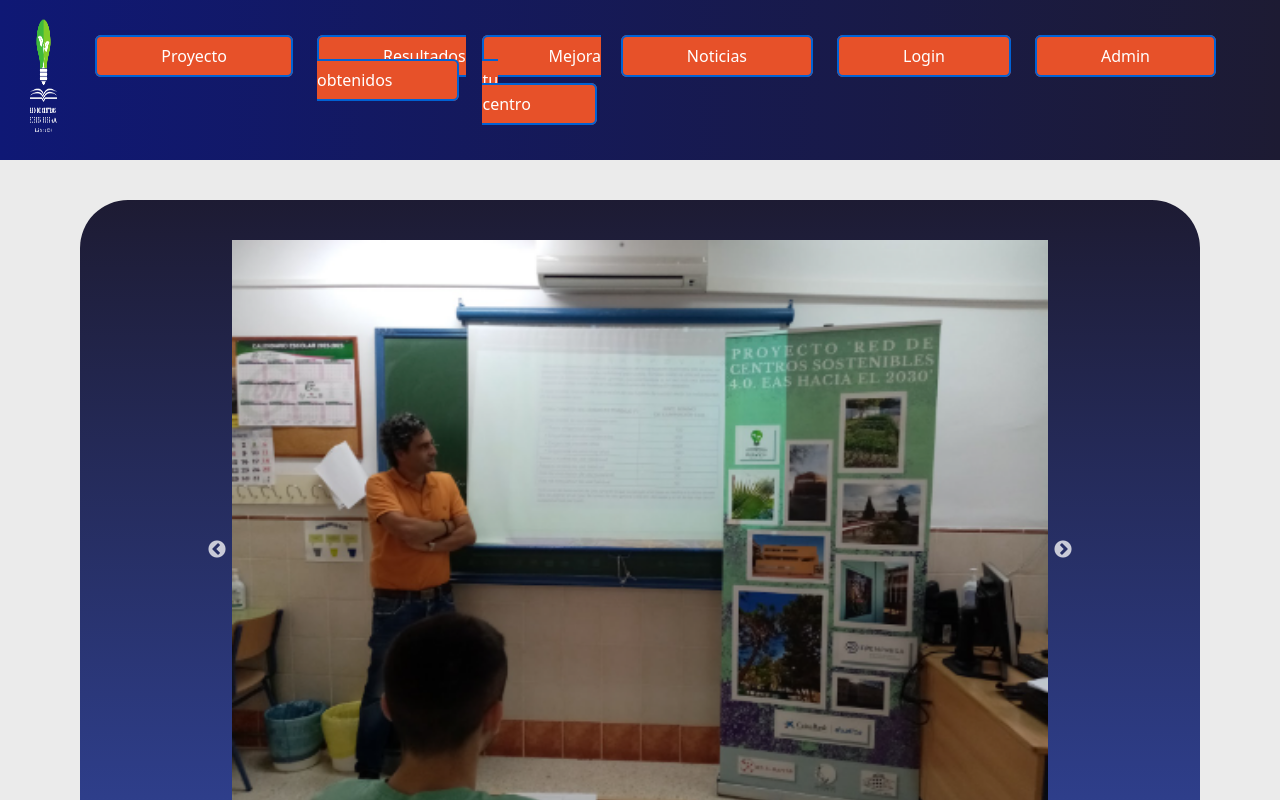
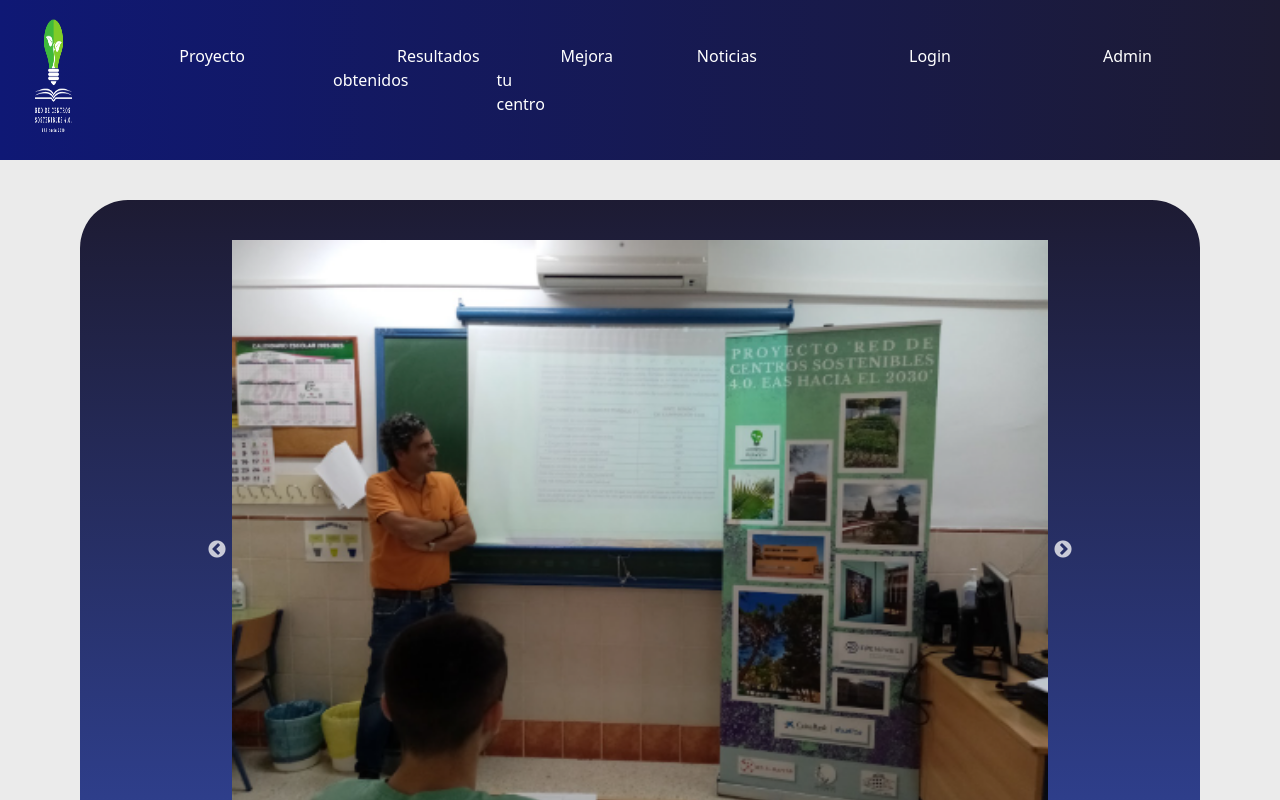
Before and after one commit to Sellsword9/dualiza, a React (Vite) app in the folder frontend/: page / in a window 1280 px wide. Shown: the top 800 px of the page. Built offline with nearby package versions, Linux system fonts and the light colour scheme.

Commit message:
nuevos cambios

```diff
--- a/frontend/src/components/Header.jsx
+++ b/frontend/src/components/Header.jsx
@@ -1,6 +1,5 @@
 import { Link } from 'react-router-dom';
 import Logo from '../assets/LogoNegativoNoFondo.png'; // Importa la imagen del logo
-
 
 const Header = ({ isLogged, role, setUsuarioAutenticado }) => {
   const usuarioAutenticado = isLogged;
@@ -9,67 +8,103 @@ const Header = ({ isLogged, role, setUsuarioAutenticado }) => {
   const handleLogout = () => {
     setUsuarioAutenticado(false);
   };
+
   return (
     <header className="flex justify-between items-center p-4 bg-gradient-to-r from-azul-oscuro to-azul-negro text-white w-full h-40">
-      <div className='flex justify-between items-center w-full'>
-        <a href='/'><img src={Logo} className='h-44' alt="logo" /></a>
-        <nav>
-          <ul className="list-none p-6 flex">
-            <Link to="/"><li className="inline mr-6 bordeLinks bg-orange-custom hover:bg-orange-700 hover:text-gray-300 py-3 text-white  rounded-md lg:pl-16 lg:pr-16 md:py-2 md:pl-4 md:pr-4 sm:py-2 sm:pl-2 sm:pr-2">Proyecto</li></Link>
-            <Link to="/resultados"><li className="inline mr-6 bordeLinks text-white bg-orange-custom hover:bg-orange-700 hover:text-gray-300 rounded-md lg:pl-16 lg:pr-16 md:py-2 md:pl-4 md:pr-4 sm:py-2 sm:pl-2 sm:pr-2">Resultados obtenidos</li></Link>
-            <Link to="/mejora"><li className="inline text-white mr-6 bordeLinks bg-orange-custom hover:bg-orange-700 hover:text-gray-300  rounded-md lg:pl-16 lg:pr-16 md:py-2 md:pl-4 md:pr-4 sm:py-2 sm:pl-2 sm:pr-2">Mejora tu centro</li></Link>
-            <Link to="/noticias"><li className="inline text-white mr-6 bordeLinks bg-orange-custom hover:bg-orange-700 hover:text-gray-300  rounded-md lg:pl-16 lg:pr-16 md:py-2 md:pl-4 md:pr-4 sm:py-2 sm:pl-2 sm:pr-2">Noticias</li></Link>
-            {usuarioAutenticado && <Link to="/"><li className="inline text-white mr-6 bordeLinks bg-orange-custom hover:bg-orange-700 hover:text-gray-300  rounded-md lg:pl-16 lg:pr-16 md:py-2 md:pl-4 md:pr-4 sm:py-2 sm:pl-2 sm:pr-2"><button onClick={handleLogout}>Logout</button></li></Link>}
-            {!usuarioAutenticado && <Link to="/login"><li className="inline text-white mr-6 bordeLinks bg-orange-custom hover:bg-orange-700 hover:text-gray-300  rounded-md lg:pl-16 lg:pr-16 md:py-2 md:pl-4 md:pr-4 sm:py-2 sm:pl-2 sm:pr-2">Login</li></Link>}
-            {rolUsuario.includes("ROLE_ADMIN") && <Link to="/admin"><li className="inline text-white mr-6 bordeLinks bg-orange-custom hover:bg-orange-700 hover:text-gray-300  rounded-md lg:pl-16 lg:pr-16 md:py-2 md:pl-4 md:pr-4 sm:py-2 sm:pl-2 sm:pr-2">Admin</li></Link>
-}
-
-            {/* <li className='text-white inline'>oscurecer/aclarar</li> */}
+      <div className="flex justify-between items-center w-full">
+        <a href="/">
+          <img src={Logo} className="h-44" alt="logo" />
+        </a>
+        <nav className="md:hidden">
+          <button className="mobile-menu-button">
+            <svg
+              className="h-6 w-6 fill-current text-white"
+              xmlns="http://www.w3.org/2000/svg"
+              viewBox="0 0 24 24"
+            >
+              <path
+                fill-rule="evenodd"
+                clip-rule="evenodd"
+                d="M4 6h16a1 1 0 0 0 0-2H4a1 1 0 0 0 0 2zm0 5h16a1 1 0 0 0 0-2H4a1 1 0 0 0 0 2zm0 5h16a1 1 0 0 0 0-2H4a1 1 0 0 0 0 2z"
+              />
+            </svg>
+          </button>
+          <ul className="hidden absolute top-0 left-0 w-full bg-gray-800 pt-16">
+            <li className="block py-2 px-4">
+              <Link to="/proyecto" className="nav-link">Proyecto</Link>
+            </li>
+            <li className="block py-2 px-4">
+              <Link to="/resultados" className="nav-link">Resultados obtenidos</Link>
+            </li>
+            <li className="block py-2 px-4">
+              <Link to="/mejora" className="nav-link">Mejora tu centro</Link>
+            </li>
+            <li className="block py-2 px-4">
+              <Link to="/noticias" className="nav-link">Noticias</Link>
+            </li>
+            {usuarioAutenticado ? (
+              <li className="block py-2 px-4">
+                <button className="nav-link" onClick={handleLogout}>Logout</button>
+              </li>
+            ) : (
+              <li className="block py-2 px-4">
+                <Link to="/login" className="nav-link">Login</Link>
+              </li>
+            )}
+            {rolUsuario.includes("ROLE_ADMIN") && (
+              <li className="block py-2 px-4">
+                <Link to="/admin" className="nav-link">Admin</Link>
+              </li>
+            )}
           </ul>
         </nav>
+        <div className="hidden md:block">
+          <ul className="list-none p-6 flex">
+            <Link to="/proyecto">
+              <li className="inline mr-6 py-3 px-4 text-white rounded-md lg:pl-16 lg:pr-16 md:py-2 md:pl-4 md:pr-4 sm:py-2 sm:pl-2 sm:pr-2 bg-transparent hover:bg-orange-custom hover:text-gray-300 transition-colors duration-300">
+                Proyecto
+              </li>
+            </Link>
+            <Link to="/resultados">
+              <li className="inline mr-6 py-3 px-4 text-white rounded-md lg:pl-16 lg:pr-16 md:py-2 md:pl-4 md:pr-4 sm:py-2 sm:pl-2 sm:pr-2 bg-transparent hover:bg-orange-custom hover:text-gray-300 transition-colors duration-300">
+                Resultados obtenidos
+              </li>
+            </Link>
+            <Link to="/mejora">
+              <li className="inline mr-6 py-3 px-4 text-white rounded-md lg:pl-16 lg:pr-16 md:py-2 md:pl-4 md:pr-4 sm:py-2 sm:pl-2 sm:pr-2 bg-transparent hover:bg-orange-custom hover:text-gray-300 transition-colors duration-300">
+                Mejora tu centro
+              </li>
+            </Link>
+            <Link to="/noticias">
+              <li className="inline mr-6 py-3 px-4 text-white rounded-md lg:pl-16 lg:pr-16 md:py-2 md:pl-4 md:pr-4 sm:py-2 sm:pl-2 sm:pr-2 bg-transparent hover:bg-orange-custom hover:text-gray-300 transition-colors duration-300">
+                Noticias
+              </li>
+            </Link>
+            {usuarioAutenticado ? (
+              <Link to="/">
+                <li className="inline mr-6 py-3 px-4 text-white rounded-md lg:pl-16 lg:pr-16 md:py-2 md:pl-4 md:pr-4 sm:py-2 sm:pl-2 sm:pr-2 bg-transparent hover:bg-orange-custom hover:text-gray-300 transition-colors duration-300">
+                  <button onClick={handleLogout}>Logout</button>
+                </li>
+              </Link>
+            ) : (
+              <Link to="/login">
+                <li className="inline mr-6 py-3 px-4 text-white rounded-md lg:pl-16 lg:pr-16 md:py-2 md:pl-4 md:pr-4 sm:py-2 sm:pl-2 sm:pr-2 bg-transparent hover:bg-orange-custom hover:text-gray-300 transition-colors duration-300">
+                  Login
+                </li>
+              </Link>
+            )}
+            {rolUsuario.includes("ROLE_ADMIN") && (
+              <Link to="/admin">
+                <li className="inline mr-6 py-3 px-4 text-white rounded-md lg:pl-16 lg:pr-16 md:py-2 md:pl-4 md:pr-4 sm:py-2 sm:pl-2 sm:pr-2 bg-transparent hover:bg-orange-custom hover:text-gray-300 transition-colors duration-300">
+                  Admin
+                </li>
+              </Link>
+            )}
+          </ul>
+        </div>
       </div>
     </header>
   );
 };
 
 export default Header;
-
-
-//  <footer className="p-8 flex flex-col justify-center items-center  bg-gradient-to-b from-azul-semi-oscuro to-azul-oscuro text-white w-full h-90">
-//         <div className="grid lg:grid-cols-3 md:grid-rows-3 gap-4 grid-rows-3">
-//           <div className="col-span-3 md:col-span-1 flex justify-center items-center sm:flex-col">
-//             <div className="flex items-center sm:flex-col md:flex-col">
-//               <img className="h-14 md:h-30 m-3 rounded-lg shadow-lg shadow-azul-negro" src={albaytarLogo} alt="logo2" />
-//               <div className="ml-3">
-//                 <p className="font-bold mb-4 text-lg">IES AL-BAYTAR</p>
-//                 <p className="font-semibold pb-5">Dpto. Instalación y Mantenimiento</p>
-//                 <p className="pl-4">David Racero. Email: dracpat976@g.educaand.es</p>
-//               </div>
-//             </div>
-//           </div>
-//           <div className="col-span-3 md:col-span-1 flex justify-center items-center mr-8">
-//             <div className="flex items-center sm:flex-col md:flex-col">
-//               <img className="h-96 md:h-30 m-3" src={hlanzLogo} alt="logo2" />
-//               <div className="ml-3">
-//                 <p className="font-bold mb-4 text-lg">IES POLITÉCNICO HERMENEGILDO LANZ</p>
-//                 <p className="font-semibold pb-3">Dpto. Instalación y Mantenimiento. </p>
-//                 <p className="pb-5 pl-4">Maria Dolores Sáenz Pajares. Email: msaepaj412@g.educaand.es</p>
-//                 <p className="font-semibold pb-3">Dpto. Energía y Agua.</p>
-//                 <p className="font-semibold pb-3">Dpto. Edificación y Obra civil.</p>
-//                 <p className="font-semibold pb-3">Dpto. Electricidad y Electrónica</p>
-//               </div>
-//             </div>
-//           </div>
-//           <div className="col-span-3 md:col-span-1 flex justify-center items-center pl-8">
-//             <div className="flex items-center sm:flex-col md:flex-col">
-//               <img className="h-20 md:h-30 m-3 rounded-lg shadow-lg shadow-azul-negro" src={virgenLogo} alt="logo2" />
-//               <div className="ml-3">
-//                 <p className="font-bold mb-4 text-lg">CIFP VIRGEN DE GRACIA</p>
-//                 <p className="font-semibold pb-3">Dpto. Energía y Agua.</p>
-//                 <p className="pl-4">Raúl Morales Ocaña. Email: rmo14@educastillalamancha.es</p>
-//               </div>
-//             </div>
-//           </div>
-//         </div>
-//         <p className="text-xl">Haz click <Link to="/contacto" className="text-orange-custom text-2xl font-bold underline mt-10">aquí</Link> para contactar con nosotros</p>
-//     </footer>
```
